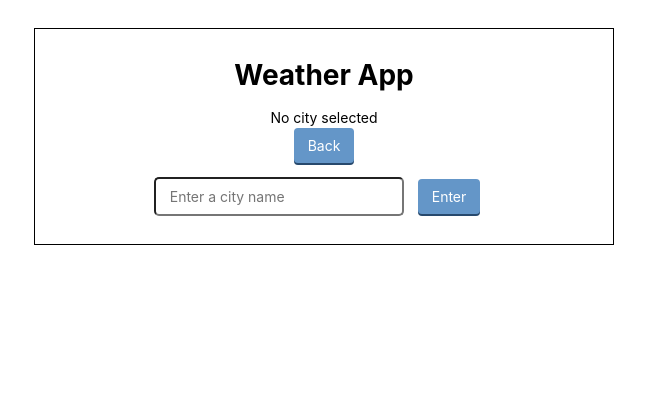
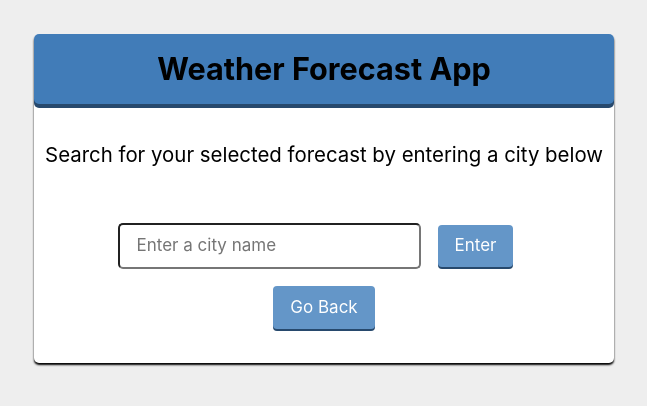
Before and after one commit to bushers/weather-app, a React app: page / in a window 1280 px wide. Both pictures are taken after a click on the button "Current Forecast". Shown: the top 406 px of the page, without its empty margins (316-963 px from the left). Built offline with nearby package versions, Linux system fonts and the light colour scheme.

Commit message:
style app

```diff
--- a/src/components/App.js
+++ b/src/components/App.js
@@ -52,7 +52,7 @@ class App extends Component {
   render () {
     return (
       <div className={css(styles.wrapper)}>
-        <h1 className={css(styles.title)}>Weather App</h1>
+        <h1 className={css(styles.title)}>Weather Forecast App</h1>
         {this.state.forecastType ? (
           <div>
             <ForecastDisplay
@@ -62,7 +62,8 @@ class App extends Component {
             <Input
               userInput={this.state.userInput}
               handleSubmit={this.onSubmit}
-              onChange={this.onChange} />
+              onChange={this.onChange}
+              goBack={this.forecastTypeBtnClick} />
           </div>
         ) : (
           <SelectForecast handleClick={this.forecastTypeBtnClick} />
@@ -76,14 +77,20 @@ export default App
 
 const styles = StyleSheet.create({
   wrapper: {
+    backgroundColor: '#fff',
     maxWidth: '580px',
     margin: '2em auto',
-    padding: '2em 1em',
+    padding: '0 0 2em 0',
     textAlign: 'center',
-    border: '1px solid black'
+    borderRadius: '5px',
+    boxShadow: '0 2px 2px #000'
   },
   title: {
-    fontSize: '2em',
+    backgroundColor: '#417cb8',
+    padding: '0.5em 0',
+    borderRadius: '5px',
+    fontSize: '1.8em',
+    boxShadow: '0 4px #27496d',
     fontWeight: 'bold'
   }
 })
--- a/src/components/CurrentForecast.js
+++ b/src/components/CurrentForecast.js
@@ -4,10 +4,10 @@ import { StyleSheet, css } from 'aphrodite'
 const CurrentForecast = (props) => (
   <div className={css(styles.wrapper)}>
     <div>
-      <p>The current forecast for {props.data.name} is:</p>
-      <img src={`http://openweathermap.org/img/w/${props.data.weather[0].icon}.png`} />
+      <h3>The current forecast for {props.data.name} is:</h3>
+      <img className={css(styles.img)} src={`http://openweathermap.org/img/w/${props.data.weather[0].icon}.png`} />
       <h3>{props.data.weather[0].main}</h3>
-      <p>{props.data.weather[0].description}</p>
+      <p>Description: "{props.data.weather[0].description}"</p>
       <p>Temperature {(props.data.main.temp - 273.15).toFixed(2)} C, {((props.data.main.temp - 273.15) * 9 / 5 + 32).toFixed(2)} F</p>
     </div>
   </div>
@@ -16,5 +16,10 @@ const CurrentForecast = (props) => (
 export default CurrentForecast
 
 const styles = StyleSheet.create({
-  padding: '1em 0'
+  wrapper: {
+    padding: '1em 0'
+  },
+  img: {
+    width: 75
+  }
 })
--- a/src/components/FiveDayForecast.js
+++ b/src/components/FiveDayForecast.js
@@ -7,14 +7,15 @@ const FiveDayForecast = (props) => {
   })
 
   return (
-    <div className={css(styles.wrapper)}>
+    <div>
       {forecastDay.map(cur => (
-        <div key={cur.dt}>
-          <p>The forecast for {props.data.city.name} on {cur.dt_txt.substring(0, 11)} is:</p>
+        <div className={css(styles.forecast)} key={cur.dt}>
+          <h3>The forecast for {props.data.city.name} on {cur.dt_txt.substring(0, 11)} is:</h3>
           <img src={`http://openweathermap.org/img/w/${cur.weather[0].icon}.png`} />
           <h3>{cur.weather[0].main}</h3>
-          <p>{cur.weather[0].description}</p>
+          <p>Description: "{cur.weather[0].description}"</p>
           <p>Temperature {(cur.main.temp - 273.15).toFixed(2)} C, {((cur.main.temp - 273.15) * 9 / 5 + 32).toFixed(2)} F</p>
+          <hr className={css(styles.hr)} />
         </div>
       ))}
     </div>
@@ -24,5 +25,10 @@ const FiveDayForecast = (props) => {
 export default FiveDayForecast
 
 const styles = StyleSheet.create({
-  padding: '1em 0'
+  forecast: {
+    margin: '3em'
+  },
+  hr: {
+    marginTop: '2em'
+  }
 })
--- a/src/components/ForecastDisplay.js
+++ b/src/components/ForecastDisplay.js
@@ -9,14 +9,8 @@ const ForecastDisplay = (props) => (
       ? (props.forecastType === 'current'
           ? <CurrentForecast data={props.data} />
           : <FiveDayForecast data={props.data} />)
-      : (<div>No city selected</div>)
+      : (<h3 className={css(styles.text)}>Search for your selected forecast by entering a city below</h3>)
     }
-    <button
-      className={css(styles.btn)}
-      onClick={props.handleClick}
-      name='back'>
-      Back
-    </button>
   </div>
 )
 
@@ -26,17 +20,7 @@ const styles = StyleSheet.create({
   wrapper: {
     padding: '1em 0'
   },
-  btn: {
-    padding: '0.5em 1em',
-    margin: '0 1em',
-    borderRadius: '4px',
-    color: '#fff',
-    border: 'none',
-    backgroundColor: '#6496c8',
-    boxShadow: '0 2px #27496d',
-    ':hover': {
-      backgroundColor: '#417cb8',
-      cursor: 'pointer'
-    }
+  text: {
+    margin: '1em 0'
   }
 })
--- a/src/components/Input.js
+++ b/src/components/Input.js
@@ -3,7 +3,7 @@ import { StyleSheet, css } from 'aphrodite'
 
 const Input = (props) => (
   <div>
-    <form onSubmit={props.handleSubmit}>
+    <form className={css(styles.formWrapper)} onSubmit={props.handleSubmit}>
       <input
         className={css(styles.textBox)}
         type='text'
@@ -14,12 +14,21 @@ const Input = (props) => (
         type='submit'
         value='Enter' />
     </form>
+    <button
+      className={css(styles.btn)}
+      onClick={props.goBack}
+      name='back'>
+      Go Back
+    </button>
   </div>
 )
 
 export default Input
 
 const styles = StyleSheet.create({
+  formWrapper: {
+    margin: '1em 0'
+  },
   textBox: {
     borderRadius: '5px',
     padding: '0.5em 1em'
--- a/src/components/SelectForecast.js
+++ b/src/components/SelectForecast.js
@@ -3,6 +3,7 @@ import { StyleSheet, css } from 'aphrodite'
 
 const SelectForecast = (props) => (
   <div className={css(styles.wrapper)}>
+    <h3 className={css(styles.title)}>Select your forecast type</h3>
     <button
       className={css(styles.btn)}
       onClick={props.handleClick}
@@ -22,11 +23,15 @@ const styles = StyleSheet.create({
   wrapper: {
     padding: '1em'
   },
+  title: {
+    margin: '1em 0 2em 0'
+  },
   btn: {
-    padding: '1em',
-    margin: '0 1em',
+    width: '180px',
+    padding: '.75em',
+    margin: '0.5em 1em',
     borderRadius: '5px',
-    fontSize: '1.3em',
+    fontSize: '1.2em',
     color: '#fff',
     border: 'none',
     backgroundColor: '#6496c8',
--- a/src/styles/style.css
+++ b/src/styles/style.css
@@ -44,3 +44,5 @@ hr { margin-top: 1rem; margin-bottom: 1rem; border: 0; border-top: 1px solid rgb
 .container:after { content: ''; display: table; clear: both; }
 .no-scrollbar::-webkit-scrollbar,
 .leaflet-control-attribution a { display: none; }
+body { font-size: 17px; background-color: #eee; }
+h3 { font-size: 1.2em; }
```
